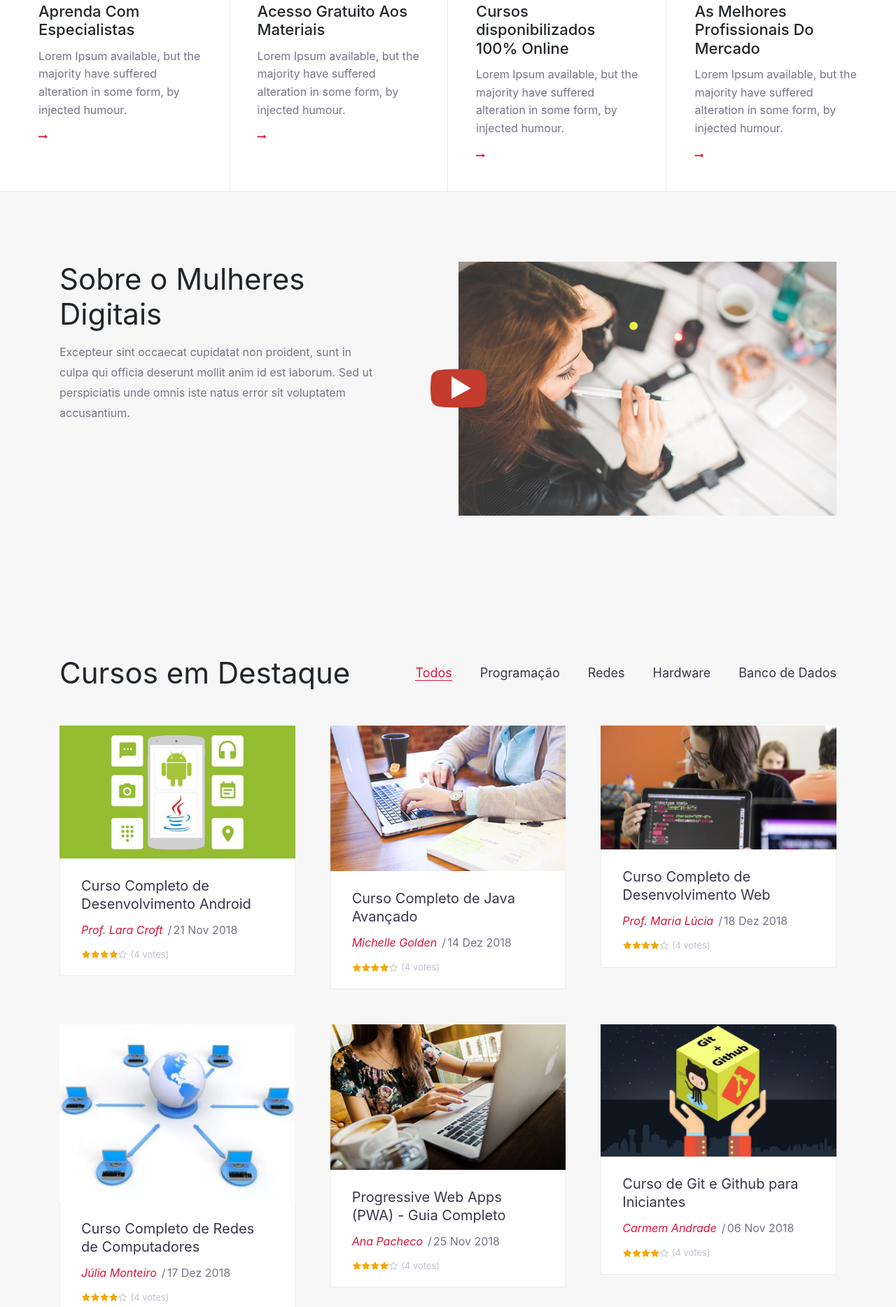
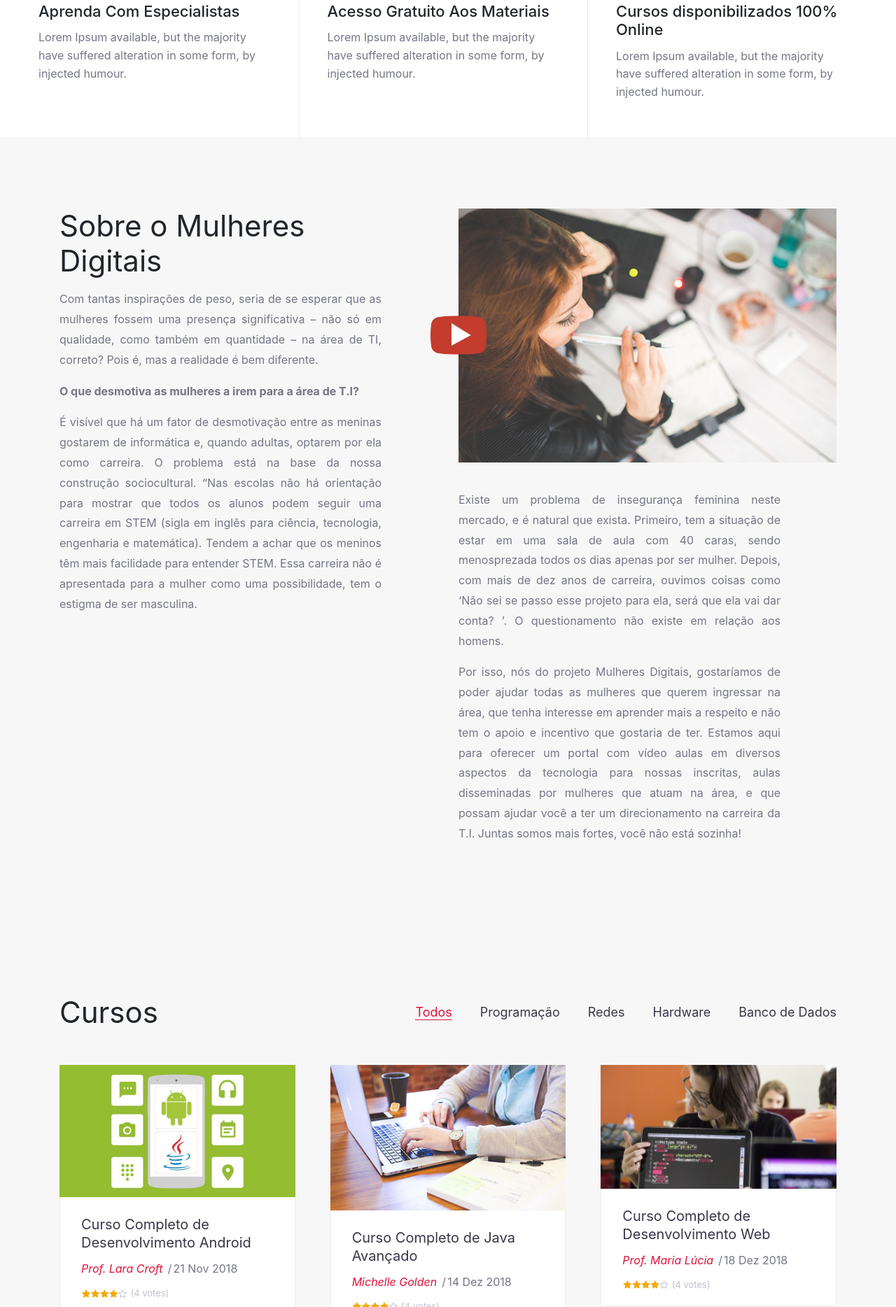
Before and after one commit to abreuermelinda/Mulheres_Digitais_Capa, a plain HTML site: page index.html in a window 1280 px wide. Shown: the part 932-2800 px from the top of the page at 70% size. Drawn offline with nearby package versions, Linux system fonts and the light colour scheme; files that its build step writes are made by us from their sources.

Commit message:
Adição do texto + Alterações index

```diff
--- a/index.html
+++ b/index.html
@@ -158,12 +158,14 @@
                         </div><!-- .col -->
 
                         <div class="col-3 col-lg-8 flex justify-content-end align-content-center">
+
                             <nav class="site-navigation flex justify-content-end align-items-center">
+
                                 <ul class="flex flex-column flex-lg-row justify-content-lg-end align-content-center">
-                                    <li class="current-menu-item"><a href="index.html">Quem Somos</a></li>
-                                    <li><a href="#">Cursos</a></li>
-                                    <li><a href="#">Blog</a></li>
-                                    <li><a href="#">Contato</a></li>
+                                    <li class="current-menu-item"><a href="#about">Quem Somos</a></li>
+                                    <li><a href="#courses">Cursos</a></li>
+                                    <li><a href="#news">Notícias</a></li>
+                                    <li><a href="#contact">Contato</a></li>
                                 </ul>
 
                                 <div class="hamburger-menu d-lg-none">
@@ -175,6 +177,7 @@
 
 
                             </nav><!-- .site-navigation -->
+
                         </div><!-- .col -->
                     </div><!-- .row -->
                 </div><!-- .container -->
@@ -193,11 +196,11 @@
                             </header><!-- .entry-header -->
 
                             <div class="entry-content">
-                                <p>Excepteur sint occaecat cupidatat non proident, sunt in culpa qui officia deserunt mollit anim id est laborum. Sed ut perspiciatis unde omnis iste natus error sit voluptatem accusantium doloremque laudantium</p>
+                                <p>Sem a inteligência e o trabalho de mulheres, a tecnologia e a internet como as conhecemos hoje não existiriam. O primeiro algoritmo da história foi desenvolvido por Ada Lovelace. Algumas das mais importantes linguagens de programação foram criadas por mulheres: Irmã Mary Kenneth Keller gerou o BASIC, Grace Hopper é a mãe do COBOL. O protocolo STP, que impede o loop de dados nas redes e na internet, é invenção de Radia Perlman. E a tecnologia usada nos telefones celulares e nas redes wi-fi tem como base o trabalho da inventora e atriz Hedy Lamarr na época da Segunda Guerra Mundial.</p>
                             </div><!-- .entry-content -->
 
                             <footer class="entry-footer read-more">
-                                <a href="#">Saiba mais</a>
+                                <a data-scroll href="#about">Saiba mais</a>
                             </footer><!-- .entry-footer -->
                         </div><!-- .hero-content-wrap -->
                     </div><!-- .col -->
@@ -222,9 +225,7 @@
                         <p>Lorem Ipsum available, but the majority have suffered alteration in some form, by injected humour.</p>
                     </div><!-- .entry-content -->
 
-                    <footer class="entry-footer read-more">
-                        <a href="#">read more<i class="fa fa-long-arrow-right"></i></a>
-                    </footer><!-- .entry-footer -->
+
                 </div><!-- .icon-box -->
 
                 <div class="icon-box">
@@ -240,9 +241,6 @@
                         <p>Lorem Ipsum available, but the majority have suffered alteration in some form, by injected humour.</p>
                     </div><!-- .entry-content -->
 
-                    <footer class="entry-footer read-more">
-                        <a href="#">read more<i class="fa fa-long-arrow-right"></i></a>
-                    </footer><!-- .entry-footer -->
                 </div><!-- .icon-box -->
 
                 <div class="icon-box">
@@ -258,48 +256,34 @@
                         <p>Lorem Ipsum available, but the majority have suffered alteration in some form, by injected humour.</p>
                     </div><!-- .entry-content -->
 
-                    <footer class="entry-footer read-more">
-                        <a href="#">read more<i class="fa fa-long-arrow-right"></i></a>
-                    </footer><!-- .entry-footer -->
+
                 </div><!-- .icon-box -->
 
-                <div class="icon-box">
-                    <div class="icon">
-                        <span class="ti-world"></span>
-                    </div><!-- .icon -->
 
-                    <header class="entry-header">
-                        <h2 class="entry-title">As Melhores Profissionais Do Mercado</h2>
-                    </header><!-- .entry-header -->
-
-                    <div class="entry-content">
-                        <p>Lorem Ipsum available, but the majority have suffered alteration in some form, by injected humour.</p>
-                    </div><!-- .entry-content -->
-
-                    <footer class="entry-footer read-more">
-                        <a href="#">read more<i class="fa fa-long-arrow-right"></i></a>
-                    </footer><!-- .entry-footer -->
-                </div><!-- .icon-box -->
             </div><!-- .row -->
         </div><!-- .container-fluid -->
     </div><!-- .icon-boxes -->
 
 
 
-    <section class="about-section">
+    <section id="about" class="about-section">
         <div class="container">
             <div class="row">
                 <div class="col-12 col-lg-6 align-content-lg-stretch">
                     <header class="heading">
                         <h2 class="entry-title">Sobre o Mulheres Digitais</h2>
 
-                        <p>Excepteur sint occaecat cupidatat non proident, sunt in culpa qui officia deserunt mollit anim id est laborum. Sed ut perspiciatis unde omnis iste natus error sit voluptatem accusantium.</p>
+                        <p>Com tantas inspirações de peso, seria de se esperar que as mulheres fossem uma presença significativa – não só em qualidade, como também em quantidade – na área de TI, correto? Pois é, mas a realidade é bem diferente.</p>
+                        <p><b>O que desmotiva as mulheres a irem para a área de T.I?</b></p>
+                        <p>É visível que há um fator de desmotivação entre as meninas gostarem de informática e, quando adultas, optarem por ela como carreira. O problema está na base da nossa construção sociocultural. “Nas escolas não há orientação para mostrar que todos os alunos podem seguir uma carreira em STEM (sigla em inglês para ciência, tecnologia, engenharia e matemática). Tendem a achar que os meninos têm mais facilidade para entender STEM. Essa carreira não é apresentada para a mulher como uma possibilidade, tem o estigma de ser masculina.
+                        </p>
+
                     </header><!-- .heading -->
 
 
                 </div><!-- .col -->
 
-                <div class="col-12 col-lg-6 flex align-content-center mt-5 mt-lg-0">
+                <div class="col-12 col-lg-6 align-content-center mt-5 mt-lg-0">
                     <div class="ezuca-video position-relative">
                         <div class="video-play-btn position-absolute">
 
@@ -308,19 +292,30 @@
 
                         <img src="images/video-screenshot.png" alt="">
                     </div><!-- .ezuca-video -->
+
+                    <br>
+                    <header class="heading">
+                    <p>Existe um problema de insegurança feminina neste mercado, e é natural que exista. Primeiro, tem a situação de estar em uma sala de aula com 40 caras, sendo menosprezada todos os dias apenas por ser mulher. Depois, com mais de dez anos de carreira, ouvimos coisas como ‘Não sei se passo esse projeto para ela, será que ela vai dar conta? ’. O questionamento não existe em relação aos homens.</p>
+                        <p>Por isso, nós do projeto Mulheres Digitais, gostaríamos de poder ajudar todas as mulheres que querem ingressar na área, que tenha interesse em aprender mais a respeito e não tem o apoio e incentivo que gostaria de ter. Estamos aqui para oferecer um portal com vídeo aulas em diversos aspectos da tecnologia para nossas inscritas, aulas disseminadas por mulheres que atuam na área, e que possam ajudar você a ter um direcionamento na carreira da T.I. Juntas somos mais fortes, você não está sozinha!
+                        </p>
+
+                    </header>
                 </div><!-- .col -->
+
+
+
             </div><!-- .row -->
         </div><!-- .container -->
     </section><!-- .about-section -->
 
 
 
-    <section class="featured-courses vertical-column courses-wrap">
+    <section id="courses" class="featured-courses vertical-column courses-wrap">
         <div class="container">
             <div class="row mx-m-25">
                 <div class="col-12 px-25">
                     <header class="heading flex flex-wrap justify-content-between align-items-center">
-                        <h2 class="entry-title">Cursos em Destaque</h2>
+                        <h2 class="entry-title">Cursos</h2>
 
                         <nav class="courses-menu mt-3 mt-lg-0">
                             <ul class="flex flex-wrap justify-content-md-end align-items-center">
@@ -436,114 +431,109 @@
                     </div><!-- .course-content -->
                 </div><!-- .col -->
 
-                <div class="col-12 col-md-6 col-lg-4 px-25">
-                    <div class="course-content">
-                        <figure class="course-thumbnail">
-                            <a href="#"><img src="images/4.jpg" alt=""></a>
+
+
+
+
+
+
+
+            </div><!-- .row -->
+        </div><!-- .container -->
+    </section><!-- .courses-wrap -->
+
+
+    <section id="news" class="latest-news-events">
+        <div class="container">
+            <div class="row">
+                <div class="col-12">
+                    <header class="heading flex justify-content-between align-items-center">
+                        <h2 class="entry-title">Últimas Notícias e Eventos</h2>
+                    </header><!-- .heading -->
+                </div><!-- .col -->
+
+                <div class="col-12 col-lg-6">
+                    <div class="featured-event-content">
+                        <figure class="event-thumbnail position-relative m-0">
+                            <a href="https://www.meetup.com/pt-BR/minas-da-ti/events/255809788/" target="_blank"><img src="images/event-1.jpg" alt=""></a>
+
+                            <div class="posted-date position-absolute">
+                                <div class="day">30</div>
+                                <div class="month">out</div>
+                            </div><!-- .posted-date -->
+                        </figure><!-- .event-thumbnail -->
+
+                        <header class="entry-header flex flex-wrap align-items-center">
+                        <h2 class="entry-title"><a href="https://www.meetup.com/pt-BR/minas-da-ti/events/255809788/" target="_blank">Meetup Especial do Outubro Rosa</a></h2>
+
+                        <header class="heading">
+                        <p>Evento promovido pelo Minas da TI em parceria com o Facebook Dev Circles de BH. <a href="https://www.meetup.com/pt-BR/minas-da-ti/events/255809788/" target="_blank">Saiba Mais</a></p>
+                        </header>
+
+                            <div class="event-location"><i class="fa fa-map-marker"></i>Av. dos Andradas, 3000 - Boulevard Corporate Tower / Belo Horizonte</div>
+
+                            <div class="event-duration"><i class="fa fa-calendar"></i>30 Outubro</div>
+                        </header><!-- .entry-header -->
+                    </div><!-- .featured-event-content -->
+                </div><!-- .col -->
+
+                <div class="col-12 col-lg-6 mt-5 mt-lg-0">
+                    <div class="event-content flex flex-wrap justify-content-between align-content-stretch">
+                        <figure class="event-thumbnail">
+                            <a href="#"><img src="images/event-2.jpg" alt=""></a>
                         </figure><!-- .course-thumbnail -->
 
-                        <div class="course-content-wrap">
+                        <div class="event-content-wrap">
                             <header class="entry-header">
-                                <h2 class="entry-title"><a href="#">Curso Completo de Redes de Computadores</a></h2>
+                                <div class="posted-date">
+                                    <i class="fa fa-calendar"></i> 22 Mar 2018
+                                </div><!-- .posted-date -->
 
-                                <div class="entry-meta flex align-items-center">
-                                    <div class="course-author"><a href="#">Júlia Monteiro</a></div>
+                                <h2 class="entry-title"><a href="#">Personalized online learning experience</a></h2>
 
-                                    <div class="course-date">17 Dez 2018</div>
-                                </div><!-- .course-date -->
+                                <div class="entry-meta flex flex-wrap align-items-center">
+                                    <div class="post-author"><a href="#">Ms. Lara Croft </a></div>
+
+                                    <div class="post-comments">02 Comments  </div>
+                                </div><!-- .entry-meta -->
                             </header><!-- .entry-header -->
 
-                            <footer class="entry-footer flex justify-content-between align-items-center">
+                            <div class="entry-content">
+                                <p>Excepteur sint occaecat cupidatat non proident, sunt in culpa qui officia deserunt.</p>
+                            </div><!-- .entry-content -->
+                        </div><!-- .event-content-wrap -->
+                    </div><!-- .event-content -->
 
-
-                                <div class="course-ratings flex justify-content-end align-items-center">
-                                    <span class="fa fa-star checked"></span>
-                                    <span class="fa fa-star checked"></span>
-                                    <span class="fa fa-star checked"></span>
-                                    <span class="fa fa-star checked"></span>
-                                    <span class="fa fa-star-o"></span>
-
-                                    <span class="course-ratings-count">(4 votes)</span>
-                                </div><!-- .course-ratings -->
-                            </footer><!-- .entry-footer -->
-                        </div><!-- .course-content-wrap -->
-                    </div><!-- .course-content -->
-                </div><!-- .col -->
-
-                <div class="col-12 col-md-6 col-lg-4 px-25">
-                    <div class="course-content">
-                        <figure class="course-thumbnail">
-                            <a href="#"><img src="images/5.jpg" alt=""></a>
+                    <div class="event-content flex flex-wrap justify-content-between align-content-lg-stretch">
+                        <figure class="event-thumbnail">
+                            <a href="#"><img src="images/event-3.jpg" alt=""></a>
                         </figure><!-- .course-thumbnail -->
 
-                        <div class="course-content-wrap">
+                        <div class="event-content-wrap">
                             <header class="entry-header">
-                                <h2 class="entry-title"><a href="#">Progressive Web Apps (PWA) - Guia Completo</a></h2>
+                                <div class="posted-date">
+                                    <i class="fa fa-calendar"></i> 22 Mar 2018
+                                </div><!-- .posted-date -->
 
-                                <div class="entry-meta flex align-items-center">
-                                    <div class="course-author"><a href="#">Ana Pacheco</a></div>
+                                <h2 class="entry-title"><a href="#">Which investment project should my company choose?</a></h2>
 
-                                    <div class="course-date">25 Nov 2018</div>
-                                </div><!-- .course-date -->
+                                <div class="entry-meta flex flex-wrap align-items-center">
+                                    <div class="post-author"><a href="#">Ms. Lara Croft </a></div>
+
+                                    <div class="post-comments">02 Comments  </div>
+                                </div><!-- .entry-meta -->
                             </header><!-- .entry-header -->
 
-                            <footer class="entry-footer flex justify-content-between align-items-center">
-
-
-                                <div class="course-ratings flex justify-content-end align-items-center">
-                                    <span class="fa fa-star checked"></span>
-                                    <span class="fa fa-star checked"></span>
-                                    <span class="fa fa-star checked"></span>
-                                    <span class="fa fa-star checked"></span>
-                                    <span class="fa fa-star-o"></span>
-
-                                    <span class="course-ratings-count">(4 votes)</span>
-                                </div><!-- .course-ratings -->
-                            </footer><!-- .entry-footer -->
-                        </div><!-- .course-content-wrap -->
-                    </div><!-- .course-content -->
-                </div><!-- .col -->
-
-                <div class="col-12 col-md-6 col-lg-4 px-25">
-                    <div class="course-content">
-                        <figure class="course-thumbnail">
-                            <a href="#"><img src="images/6.jpg" alt=""></a>
-                        </figure><!-- .course-thumbnail -->
-
-                        <div class="course-content-wrap">
-                            <header class="entry-header">
-                                <h2 class="entry-title"><a href="#">Curso de Git e Github para Iniciantes</a></h2>
-
-                                <div class="entry-meta flex align-items-center">
-                                    <div class="course-author"><a href="#">Carmem Andrade</a></div>
-
-                                    <div class="course-date">06 Nov 2018</div>
-                                </div><!-- .course-date -->
-                            </header><!-- .entry-header -->
-
-                            <footer class="entry-footer flex justify-content-between align-items-center">
-
-
-                                <div class="course-ratings flex justify-content-end align-items-center">
-                                    <span class="fa fa-star checked"></span>
-                                    <span class="fa fa-star checked"></span>
-                                    <span class="fa fa-star checked"></span>
-                                    <span class="fa fa-star checked"></span>
-                                    <span class="fa fa-star-o"></span>
-
-                                    <span class="course-ratings-count">(4 votes)</span>
-                                </div><!-- .course-ratings -->
-                            </footer><!-- .entry-footer -->
-                        </div><!-- .course-content-wrap -->
-                    </div><!-- .course-content -->
-                </div><!-- .col -->
-
-                <div class="col-12 px-25 flex justify-content-center">
-                    <a class="btn" href="#">Ver todos os cursos</a>
+                            <div class="entry-content">
+                                <p>Excepteur sint occaecat cupidatat non proident, sunt in culpa qui officia deserunt.</p>
+                            </div><!-- .entry-content -->
+                        </div><!-- .event-content-wrap -->
+                    </div><!-- .event-content -->
                 </div><!-- .col -->
             </div><!-- .row -->
         </div><!-- .container -->
-    </section><!-- .courses-wrap -->
+    </section><!-- .latest-news-events -->
+
 
 
 
@@ -577,7 +567,7 @@
         </div><!-- .container -->
     </div><!-- .clients-logo -->
 
-    <footer class="site-footer">
+    <footer id="contact" class="site-footer">
         <div class="footer-widgets">
             <div class="container">
                 <div class="row">
--- a/style.css
+++ b/style.css
@@ -415,7 +415,7 @@ a:hover, a:active {
 }
 
 .icon-box {
-    width: 25%;
+    width: 33%;
     padding: 50px 60px 50px;
     border-right: 1px solid #ebebeb;
 }
@@ -748,6 +748,7 @@ a.btn:hover {
     font-size: 16px;
     line-height: 1.8;
     color: #757686;
+    text-align: justify;
 }
 
 .ezuca-stats {
```
Also changed, not shown: images/event-1.jpg (added), images/event-2.jpg (added), images/event-3.jpg (added).
